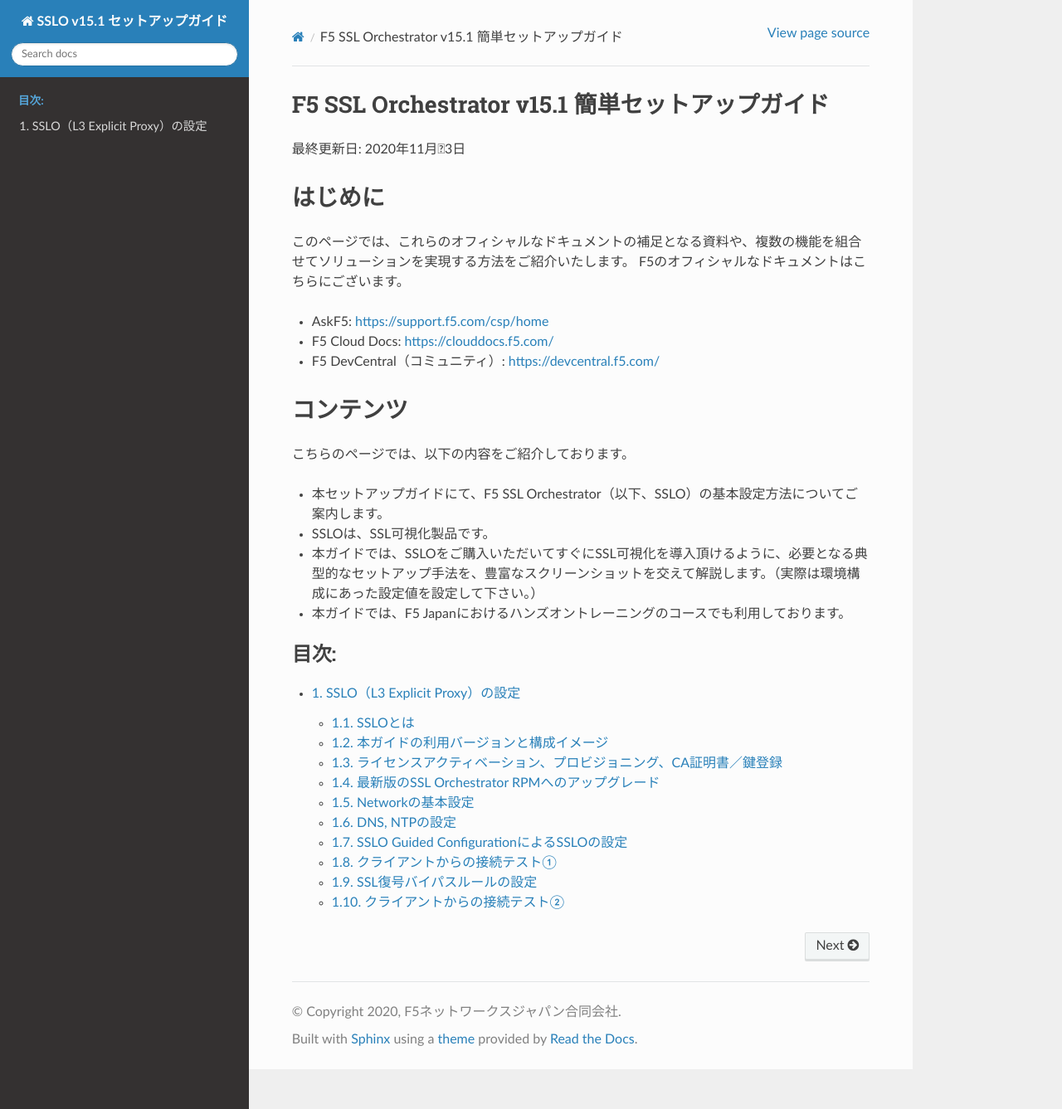
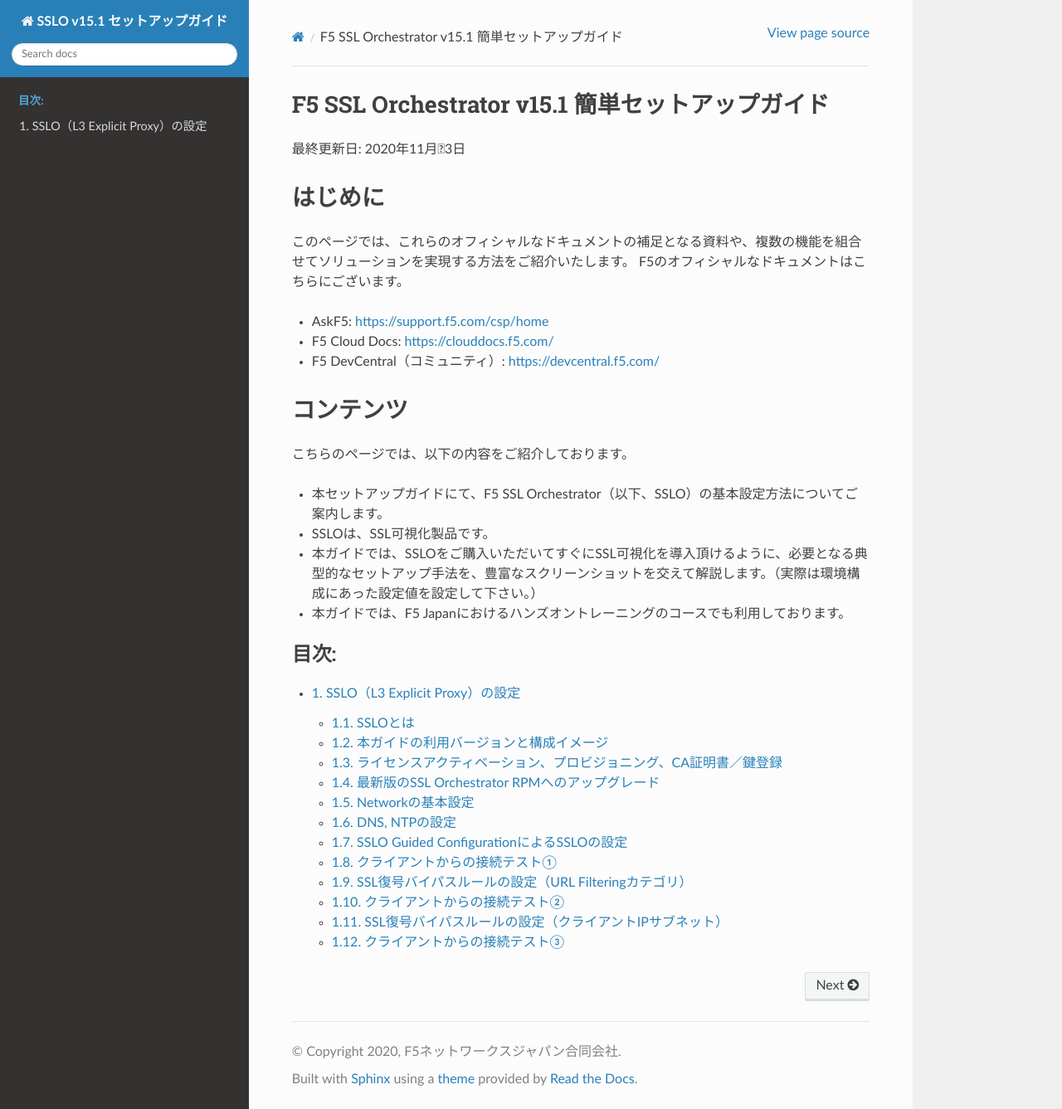
Before and after one commit to BeF5/f5j-easy-setup-sslo-15, a Sphinx documentation site: the page built from docs/index.rst, in a window 1280 px wide and 1337 px high. Shown: the whole window at 83% size. Built offline with Sphinx 7.4.7 and the Read the Docs theme 2.0.0, drawn with Linux system fonts in a browser that asks for light colours; some of the changed lines change nothing that is shown.

Commit message:
no message

```diff
--- a/docs/content1/module08/module08.rst
+++ b/docs/content1/module08/module08.rst
@@ -1,7 +1,9 @@
 クライアントからの接続テスト①
 =========================================================
 
-#. Windowsクライアントを起動し、プロキシ設定として、SSLOで設定したExplicit Proxyのアドレスとポート番号を設定します。（F5ハンズオンでは、アドレス:10.1.10.150、ポート:3128が設定済みのはずです。）
+#. Windowsクライアントを起動し、にSSLOに設定したCA証明書をインポートします。（F5ハンズオンでは、インポート済みです。）
+
+#. プロキシ設定として、SSLOで設定したExplicit Proxyのアドレスとポート番号を設定します。（F5ハンズオンでは、アドレス:10.1.10.150、ポート:3128が設定済みです。）
 
    .. image:: images/mod8-1.png
        :scale: 60%
--- a/docs/content1/module09/module09.rst
+++ b/docs/content1/module09/module09.rst
@@ -1,4 +1,4 @@
-SSL復号バイパスルールの設定
+SSL復号バイパスルールの設定（URL Filteringカテゴリ）
 =========================================================
 
 SSLOでは、SSL復号をバイパスするためのルールを柔軟に設定可能です。ここでは、特定カテゴリのサイト（例：金融、ヘルスケア）へのアクセスは、SSL復号をバイパスする設定を行います。
@@ -32,5 +32,5 @@
     |
 
 .. note::
-    - 送信元、宛先のIPアドレスやサブネット、ポート番号、プロトコルタイプ、ドメイン、IPジオロケーションなどでもSSL復号パイパスの設定が可能です。
+    - 送信元、宛先のIPサブネット、ポート番号、プロトコルタイプ、URL、IPジオロケーションなどでもSSL復号パイパスの設定が可能です。
     - セキュリティデバイスがICAPサービス、HTTPサービスの場合、SSL復号していないトラフィックをサービスチェーンに流せません。
--- /dev/null
+++ b/docs/content1/module11/module11.rst
@@ -0,0 +1,45 @@
+SSL復号バイパスルールの設定（クライアントIPサブネット）
+=========================================================
+
+SSLOでは、SSL復号をバイパスするためのルールを柔軟に設定可能です。ここでは、特定カテゴリのクライアントIPサブネットからのアクセスは、SSL復号をバイパスする設定を行います。
+
+#. **SSL Orchestrator >> Configuration** にて、**Security Policies** を選択します。
+
+   .. image:: images/mod11-1.png
+   |
+#. 作成済みのポリシーを選択します。
+
+   .. image:: images/mod11-2.png
+   |
+#. 前項で作成したバイパスルールを一旦削除します。
+
+   .. image:: images/mod11-3.png
+   |
+#. :guilabel:`OK` ボタンを押します。
+
+    .. image:: images/mod11-4.png
+    |
+#. :guilabel:`Add` を押します。
+
+   .. image:: images/mod11-5.png
+   |
+#. **Name** に任意の名前を設定し、**Conditions** にて **Client IP Subnet Match** を選択し、バイパスさせたいサブネットを設定し（F5ハンズオンでは、10.1.10.0/24）、**SSL Forward Proxy Action** にて **Bypass** を選択し、SSL復号していないトラフィックもセキュリティデバイスに転送したい場合は、**Service Chain** も選択し、:guilabel:`OK` を押します。
+
+   .. image:: images/mod11-6.png
+   |
+#. バイパスルールが設定されていることを確認し、:guilabel:`Deploy` を押します。
+
+   .. image:: images/mod11-7.png
+   |
+#. 編集の確認が表示されるので、:guilabel:`OK` ボタンを押します。
+
+    .. image:: images/mod11-8.png
+    |
+#. Successポップアップが表示されます。:guilabel:`OK` ボタンを押します。
+
+    .. image:: images/mod11-9.png
+    |
+
+.. note::
+    - URL Filteringカテゴリ、宛先のIPサブネット、ポート番号、プロトコルタイプ、URL、IPジオロケーションなどでもSSL復号パイパスの設定が可能です。
+    - セキュリティデバイスがICAPサービス、HTTPサービスの場合、SSL復号していないトラフィックをサービスチェーンに流せません。
--- /dev/null
+++ b/docs/content1/module12/module12.rst
@@ -0,0 +1,9 @@
+クライアントからの接続テスト③
+=========================================================
+
+#. クライアントから任意のHTTPSサイトに接続し、サーバ証明書が書換えられていないことを確認します。
+
+   .. image:: images/mod12-1.png
+       :scale: 60%
+       :align: center
+   |
```
Also changed, not shown: docs/content1/module07/images/mod7-26.png, docs/content1/module11/images/mod11-1.png (added), docs/content1/module11/images/mod11-2.png (added), docs/content1/module11/images/mod11-3.png (added), docs/content1/module11/images/mod11-4.png (added), docs/content1/module11/images/mod11-5.png (added), docs/content1/module11/images/mod11-6.png (added), docs/content1/module11/images/mod11-7.png (added), docs/content1/module11/images/mod11-8.png (added), docs/content1/module11/images/mod11-9.png (added), docs/content1/module12/images/mod12-1.png (added).
